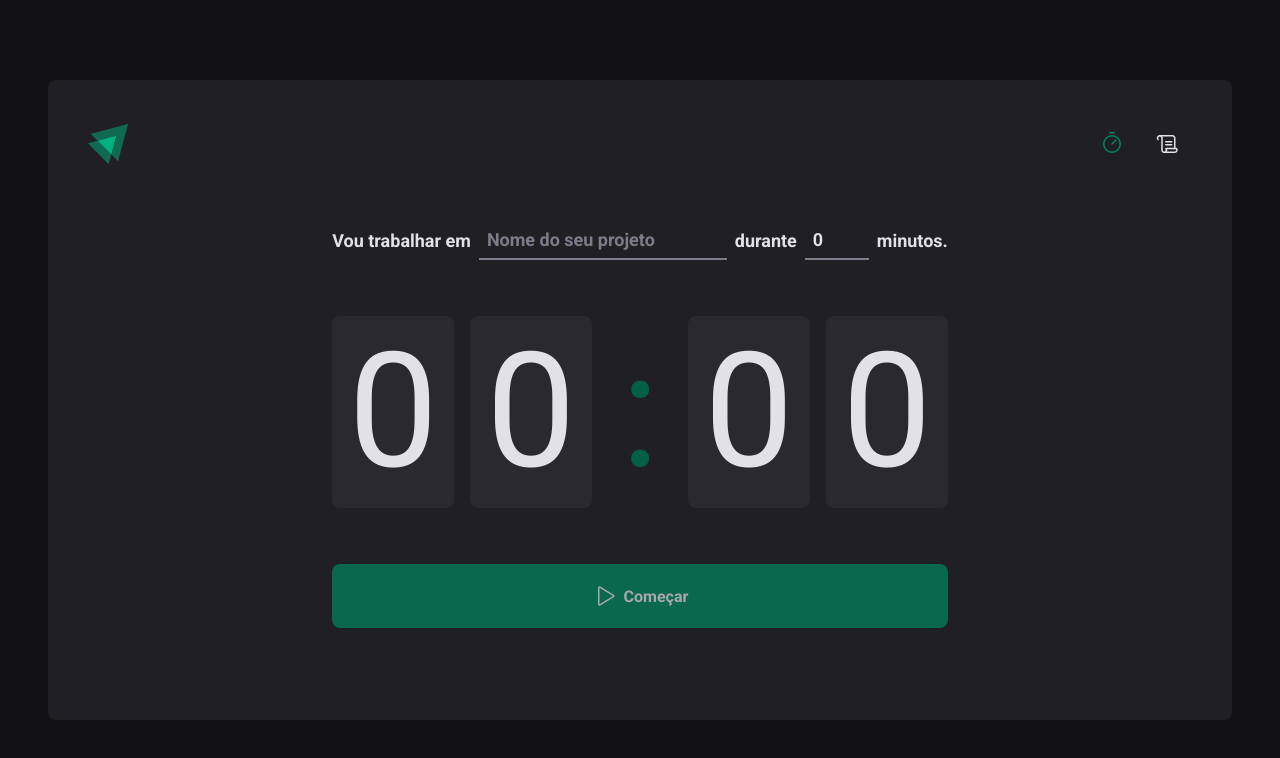
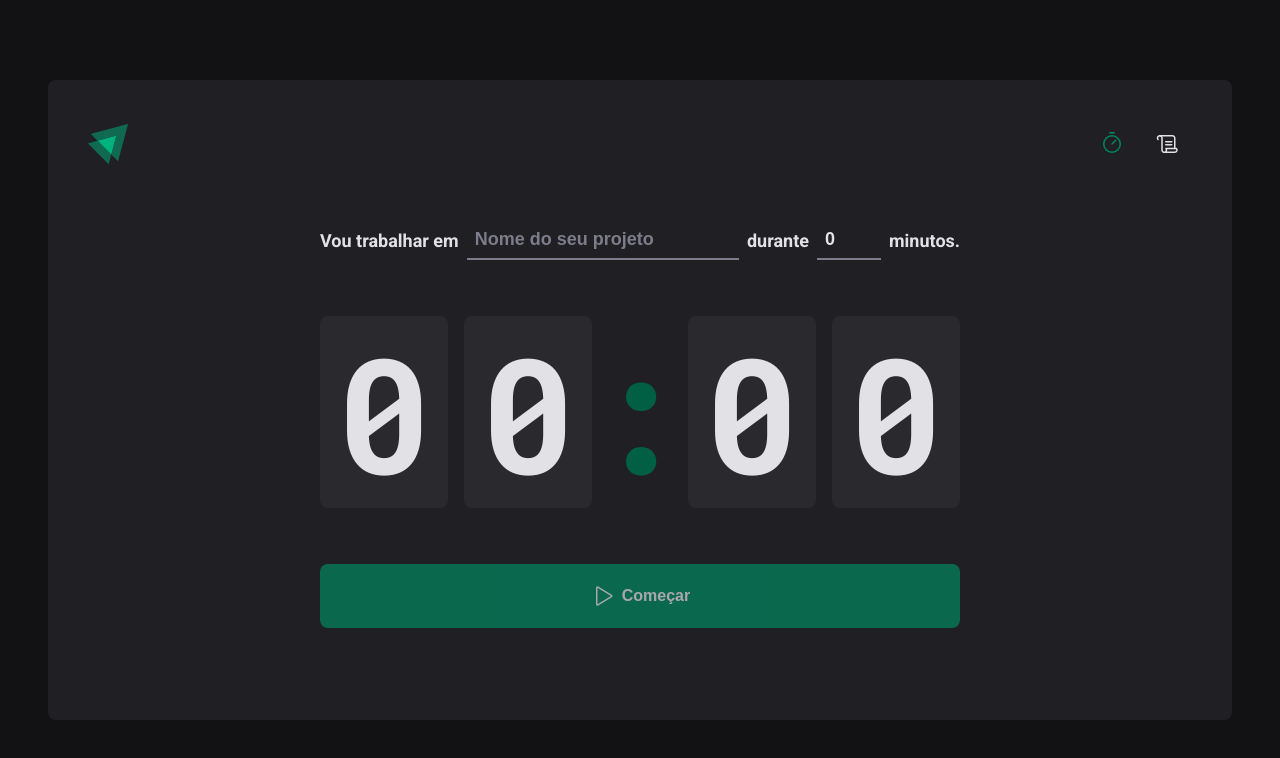
Before and after one commit to erickmarquesc/Pomodoro-Timer, a React (Vite) app: page / in a window 1280 px wide. Shown: the top 758 px of the page. Built offline with nearby package versions, Linux system fonts and the light colour scheme.

Commit message:
style: :lipstick: update global UI

```diff
--- a/src/styles/global.ts
+++ b/src/styles/global.ts
@@ -5,7 +5,6 @@ export const GlobalStyle = createGlobalStyle`
     margin: 0;
     padding: 0;
     box-sizing: border-box;
-    font-family: 'Roboto', sans-serif;
   };
 
   :focus{
@@ -16,6 +15,7 @@ export const GlobalStyle = createGlobalStyle`
   body{
     font-size: 1rem;
     font-weight: 400;
+    font-family: 'Roboto', sans-serif;
     -webkit-font-smoothing: antialiased;
     color: ${props => props.theme["gray-300"]};
     background: ${props => props.theme["gray-900"]};
```
